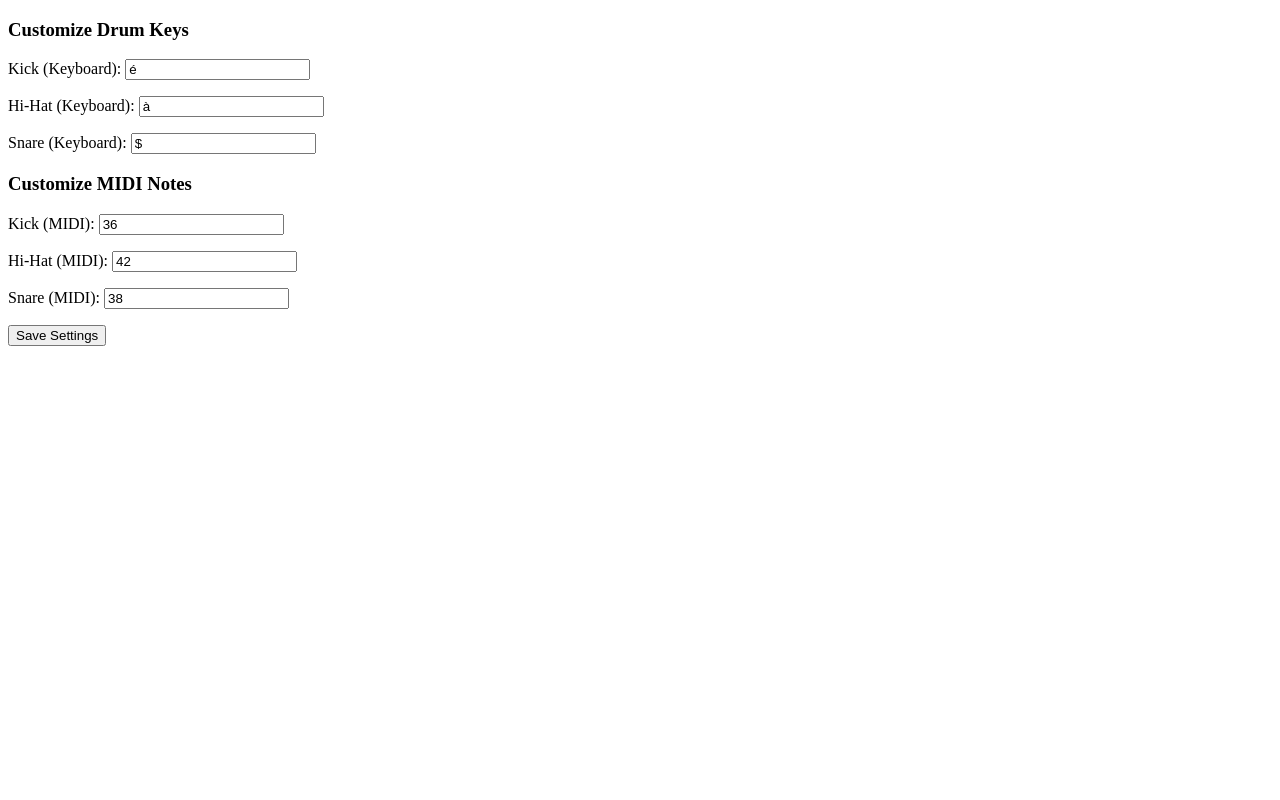
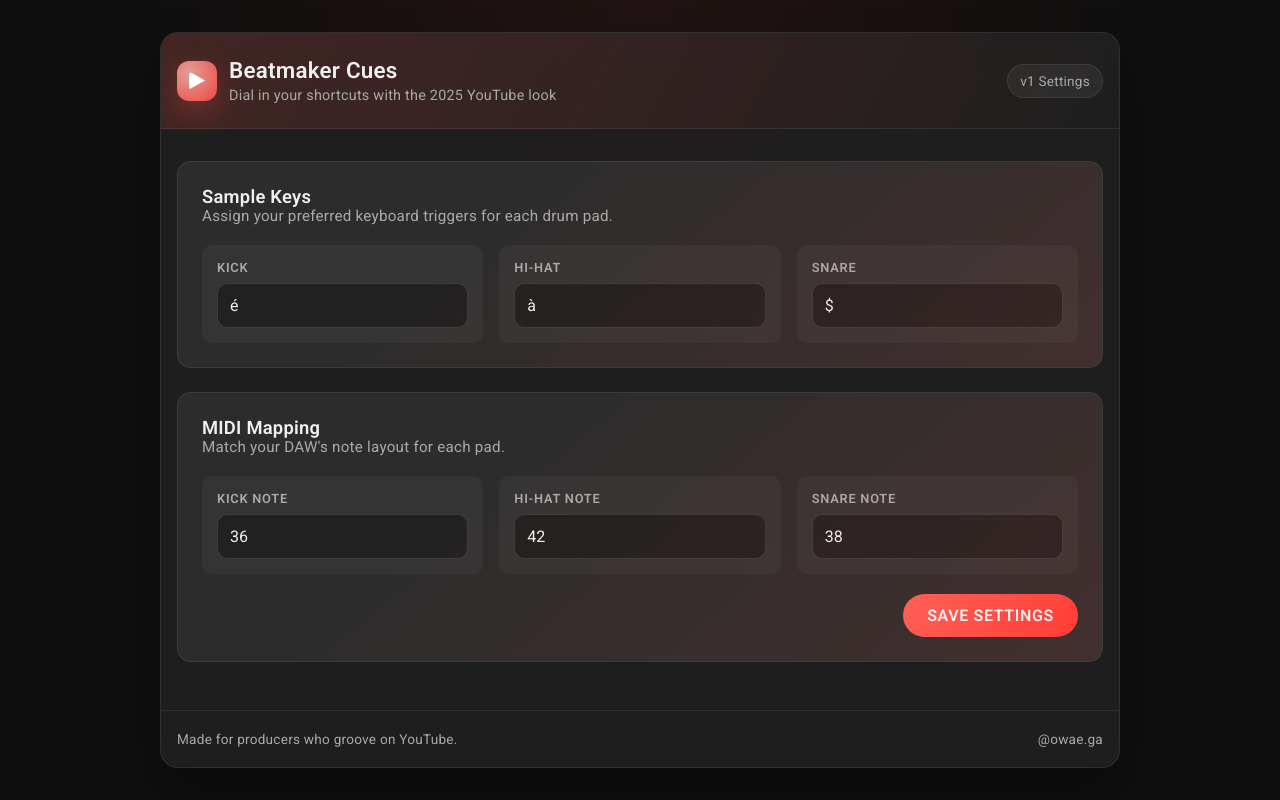
Before and after one commit to jrucho/YTbeatmakercues, a browser extension: page options.html in a window 1280 px wide. Drawn offline with Linux system fonts and the light colour scheme.

Commit message:
Refresh extension UI to match 2025 YouTube aesthetic

```diff
--- a/options.html
+++ b/options.html
@@ -1,26 +1,87 @@
 <!DOCTYPE html>
-<html>
+<html lang="en">
 <head>
-  <title>Drum Settings</title>
+  <meta charset="UTF-8" />
+  <meta name="viewport" content="width=device-width, initial-scale=1.0" />
+  <title>Beatmaker Cues · Settings</title>
+  <link rel="preconnect" href="https://fonts.googleapis.com" />
+  <link rel="preconnect" href="https://fonts.gstatic.com" crossorigin />
+  <link href="https://fonts.googleapis.com/css2?family=Roboto:wght@400;500;600;700&display=swap" rel="stylesheet" />
+  <link rel="stylesheet" href="ui.css" />
   <script src="options.js" defer></script>
 </head>
-<body>
-  <h3>Customize Drum Keys</h3>
-  <p><label for="kickKey">Kick (Keyboard):</label>
-     <input id="kickKey" name="kickKey" type="text" maxlength="1" /></p>
-  <p><label for="hihatKey">Hi-Hat (Keyboard):</label>
-     <input id="hihatKey" name="hihatKey" type="text" maxlength="1" /></p>
-  <p><label for="snareKey">Snare (Keyboard):</label>
-     <input id="snareKey" name="snareKey" type="text" maxlength="1" /></p>
+<body class="yt-ui">
+  <div class="yt-shell">
+    <header class="yt-header">
+      <div class="yt-brand">
+        <div class="yt-logo" aria-hidden="true"></div>
+        <div class="yt-title">
+          <h1>Beatmaker Cues</h1>
+          <span>Dial in your shortcuts with the 2025 YouTube look</span>
+        </div>
+      </div>
+      <div class="yt-header-actions">
+        <span class="yt-chip">v1 Settings</span>
+      </div>
+    </header>
 
-  <h3>Customize MIDI Notes</h3>
-  <p><label for="kickNote">Kick (MIDI):</label>
-     <input id="kickNote" name="kickNote" type="number" /></p>
-  <p><label for="hihatNote">Hi-Hat (MIDI):</label>
-     <input id="hihatNote" name="hihatNote" type="number" /></p>
-  <p><label for="snareNote">Snare (MIDI):</label>
-     <input id="snareNote" name="snareNote" type="number" /></p>
+    <main class="yt-body">
+      <section class="yt-section" aria-labelledby="keys-heading">
+        <header>
+          <div>
+            <h2 id="keys-heading">Sample Keys</h2>
+            <p>Assign your preferred keyboard triggers for each drum pad.</p>
+          </div>
+        </header>
+        <div class="yt-form-grid">
+          <div class="yt-input">
+            <label for="kickKey">Kick</label>
+            <input id="kickKey" name="kickKey" type="text" maxlength="1" autocomplete="off" />
+          </div>
+          <div class="yt-input">
+            <label for="hihatKey">Hi-Hat</label>
+            <input id="hihatKey" name="hihatKey" type="text" maxlength="1" autocomplete="off" />
+          </div>
+          <div class="yt-input">
+            <label for="snareKey">Snare</label>
+            <input id="snareKey" name="snareKey" type="text" maxlength="1" autocomplete="off" />
+          </div>
+        </div>
+      </section>
 
-  <button id="saveSettings">Save Settings</button>
+      <section class="yt-section" aria-labelledby="midi-heading">
+        <header>
+          <div>
+            <h2 id="midi-heading">MIDI Mapping</h2>
+            <p>Match your DAW's note layout for each pad.</p>
+          </div>
+        </header>
+        <div class="yt-form-grid">
+          <div class="yt-input">
+            <label for="kickNote">Kick Note</label>
+            <input id="kickNote" name="kickNote" type="number" min="0" max="127" inputmode="numeric" />
+          </div>
+          <div class="yt-input">
+            <label for="hihatNote">Hi-Hat Note</label>
+            <input id="hihatNote" name="hihatNote" type="number" min="0" max="127" inputmode="numeric" />
+          </div>
+          <div class="yt-input">
+            <label for="snareNote">Snare Note</label>
+            <input id="snareNote" name="snareNote" type="number" min="0" max="127" inputmode="numeric" />
+          </div>
+        </div>
+        <div class="yt-action">
+          <button id="saveSettings" class="yt-button" type="button">Save settings</button>
+        </div>
+      </section>
+    </main>
+
+    <footer class="yt-footer">
+      <span>Made for producers who groove on YouTube.</span>
+      <a href="https://instagram.com/owae.ga" target="_blank" rel="noopener noreferrer">@owae.ga</a>
+    </footer>
+  </div>
+
+  <div id="saveStatus" class="yt-toast" role="status" aria-live="polite"></div>
 </body>
 </html>
--- /dev/null
+++ b/ui.css
@@ -0,0 +1,373 @@
+:root {
+  color-scheme: dark;
+  --yt-background: #0f0f0f;
+  --yt-surface: rgba(33, 33, 33, 0.85);
+  --yt-surface-elevated: rgba(48, 48, 48, 0.85);
+  --yt-outline: rgba(255, 255, 255, 0.08);
+  --yt-text-primary: #f1f1f1;
+  --yt-text-secondary: #aaa;
+  --yt-accent: #ff4e45;
+  --yt-accent-soft: rgba(255, 78, 69, 0.2);
+  --yt-radius-lg: 18px;
+  --yt-radius-md: 14px;
+  --yt-radius-sm: 10px;
+  --yt-gap: 16px;
+  font-family: 'Roboto', 'Noto Sans', sans-serif;
+}
+
+* {
+  box-sizing: border-box;
+}
+
+html,
+body {
+  height: 100%;
+}
+
+body.yt-ui {
+  margin: 0;
+  background: radial-gradient(circle at top, rgba(255, 78, 69, 0.08), transparent 50%),
+              var(--yt-background);
+  color: var(--yt-text-primary);
+  font-family: 'Roboto', 'Noto Sans', sans-serif;
+  letter-spacing: 0.015em;
+  -webkit-font-smoothing: antialiased;
+  display: flex;
+  justify-content: center;
+  padding: 32px 16px;
+}
+
+.yt-shell {
+  width: min(960px, 100%);
+  background: var(--yt-surface);
+  border-radius: var(--yt-radius-lg);
+  border: 1px solid var(--yt-outline);
+  backdrop-filter: blur(18px);
+  box-shadow: 0 24px 48px rgba(0, 0, 0, 0.35);
+  overflow: hidden;
+  display: flex;
+  flex-direction: column;
+  min-height: 80vh;
+}
+
+.yt-header {
+  display: flex;
+  align-items: center;
+  justify-content: space-between;
+  padding: 24px var(--yt-gap);
+  border-bottom: 1px solid var(--yt-outline);
+  background: linear-gradient(120deg, rgba(255, 78, 69, 0.16), transparent);
+}
+
+.yt-brand {
+  display: flex;
+  align-items: center;
+  gap: 12px;
+}
+
+.yt-logo {
+  width: 40px;
+  height: 40px;
+  border-radius: 12px;
+  background: radial-gradient(circle at 30% 30%, rgba(255, 180, 175, 0.85), rgba(255, 78, 69, 0.9));
+  position: relative;
+  box-shadow: 0 10px 30px rgba(255, 78, 69, 0.32);
+}
+
+.yt-logo::before {
+  content: '';
+  position: absolute;
+  inset: 11px 12px;
+  background: white;
+  clip-path: polygon(0% 0%, 100% 50%, 0% 100%);
+  border-radius: 4px;
+}
+
+.yt-title {
+  display: flex;
+  flex-direction: column;
+  gap: 4px;
+}
+
+.yt-title h1 {
+  font-size: 1.4rem;
+  margin: 0;
+  font-weight: 600;
+}
+
+.yt-title span {
+  font-size: 0.9rem;
+  color: var(--yt-text-secondary);
+}
+
+.yt-header-actions {
+  display: flex;
+  align-items: center;
+  gap: 12px;
+}
+
+.yt-chip {
+  padding: 8px 12px;
+  background: rgba(255, 255, 255, 0.06);
+  border-radius: 999px;
+  color: var(--yt-text-secondary);
+  font-size: 0.85rem;
+  border: 1px solid var(--yt-outline);
+}
+
+.yt-body {
+  display: grid;
+  gap: 24px;
+  padding: 32px var(--yt-gap);
+}
+
+.yt-section {
+  background: var(--yt-surface-elevated);
+  border-radius: var(--yt-radius-md);
+  border: 1px solid var(--yt-outline);
+  padding: 24px;
+  display: grid;
+  gap: 20px;
+  position: relative;
+  overflow: hidden;
+}
+
+.yt-section::after {
+  content: '';
+  position: absolute;
+  inset: 0;
+  background: linear-gradient(140deg, transparent 30%, rgba(255, 78, 69, 0.1));
+  pointer-events: none;
+}
+
+.yt-section header {
+  display: flex;
+  justify-content: space-between;
+  align-items: center;
+}
+
+.yt-section h2 {
+  margin: 0;
+  font-size: 1.15rem;
+  font-weight: 600;
+}
+
+.yt-section-title {
+  margin: 0;
+  font-size: 1.1rem;
+  font-weight: 600;
+}
+
+.yt-section p {
+  margin: 0;
+  color: var(--yt-text-secondary);
+  font-size: 0.95rem;
+}
+
+.yt-form-grid {
+  display: grid;
+  gap: 16px;
+  grid-template-columns: repeat(auto-fit, minmax(220px, 1fr));
+}
+
+.yt-input {
+  display: flex;
+  flex-direction: column;
+  gap: 8px;
+  padding: 14px;
+  border-radius: var(--yt-radius-sm);
+  background: rgba(255, 255, 255, 0.04);
+  border: 1px solid transparent;
+  transition: border 0.2s ease, transform 0.2s ease;
+}
+
+.yt-input:hover {
+  border-color: rgba(255, 255, 255, 0.16);
+  transform: translateY(-2px);
+}
+
+.yt-input label {
+  font-size: 0.8rem;
+  font-weight: 600;
+  text-transform: uppercase;
+  letter-spacing: 0.06em;
+  color: var(--yt-text-secondary);
+}
+
+.yt-input input {
+  font: inherit;
+  padding: 12px;
+  border-radius: 10px;
+  border: 1px solid rgba(255, 255, 255, 0.12);
+  background: rgba(0, 0, 0, 0.35);
+  color: var(--yt-text-primary);
+  outline: none;
+  transition: border 0.2s ease, box-shadow 0.2s ease;
+}
+
+.yt-input input:focus {
+  border-color: var(--yt-accent);
+  box-shadow: 0 0 0 3px var(--yt-accent-soft);
+}
+
+.yt-action {
+  display: flex;
+  justify-content: flex-end;
+}
+
+button.yt-button {
+  font: inherit;
+  padding: 12px 24px;
+  border-radius: 999px;
+  border: none;
+  background: linear-gradient(130deg, #ff6259, #ff3c33);
+  color: #fff;
+  font-weight: 600;
+  letter-spacing: 0.04em;
+  text-transform: uppercase;
+  cursor: pointer;
+  transition: transform 0.2s ease, box-shadow 0.2s ease;
+}
+
+button.yt-button:hover {
+  transform: translateY(-1px);
+  box-shadow: 0 10px 24px rgba(255, 78, 69, 0.32);
+}
+
+button.yt-button:active {
+  transform: translateY(0);
+  box-shadow: none;
+}
+
+.yt-footer {
+  margin-top: auto;
+  padding: 20px var(--yt-gap);
+  border-top: 1px solid var(--yt-outline);
+  color: var(--yt-text-secondary);
+  font-size: 0.85rem;
+  display: flex;
+  justify-content: space-between;
+  align-items: center;
+}
+
+.yt-footer a {
+  color: inherit;
+  text-decoration: none;
+}
+
+.yt-footer a:hover {
+  color: #fff;
+}
+
+.yt-toast {
+  position: fixed;
+  inset-inline-end: 24px;
+  inset-block-end: 24px;
+  padding: 14px 20px;
+  border-radius: 14px;
+  background: rgba(33, 33, 33, 0.92);
+  border: 1px solid rgba(255, 255, 255, 0.08);
+  color: var(--yt-text-primary);
+  opacity: 0;
+  transform: translateY(12px);
+  pointer-events: none;
+  transition: opacity 0.25s ease, transform 0.25s ease;
+  max-width: min(320px, 90vw);
+  box-shadow: 0 14px 32px rgba(0, 0, 0, 0.4);
+}
+
+.yt-toast.visible {
+  opacity: 1;
+  transform: translateY(0);
+}
+
+.yt-toast::before {
+  content: '';
+  display: inline-block;
+  width: 8px;
+  height: 8px;
+  border-radius: 50%;
+  background: var(--yt-accent);
+  margin-inline-end: 10px;
+  box-shadow: 0 0 12px var(--yt-accent);
+}
+
+@media (max-width: 720px) {
+  body.yt-ui {
+    padding: 16px 12px;
+  }
+
+  .yt-shell {
+    min-height: 0;
+  }
+
+  .yt-header,
+  .yt-body,
+  .yt-footer {
+    padding-inline: 20px;
+  }
+
+  .yt-body {
+    padding-block: 24px;
+  }
+}
+
+/* Popup specific adjustments */
+
+body.yt-popup {
+  width: 320px;
+  min-height: 220px;
+  padding: 0;
+}
+
+body.yt-popup .yt-shell {
+  min-height: unset;
+  width: 100%;
+}
+
+body.yt-popup .yt-body {
+  padding: 24px;
+}
+
+body.yt-popup .yt-section {
+  padding: 0;
+  background: transparent;
+  border: none;
+  box-shadow: none;
+}
+
+body.yt-popup .yt-section::after {
+  display: none;
+}
+
+body.yt-popup .yt-social {
+  display: grid;
+  gap: 18px;
+}
+
+body.yt-popup .yt-social a {
+  color: var(--yt-text-primary);
+  text-decoration: none;
+  display: inline-flex;
+  align-items: center;
+  gap: 10px;
+  font-weight: 500;
+}
+
+body.yt-popup .yt-social a::before {
+  content: '';
+  width: 32px;
+  height: 32px;
+  border-radius: 10px;
+  background: radial-gradient(circle at 30% 30%, rgba(255, 180, 175, 0.9), rgba(255, 78, 69, 0.95));
+  box-shadow: 0 8px 22px rgba(255, 78, 69, 0.36);
+}
+
+body.yt-popup .yt-social small {
+  color: var(--yt-text-secondary);
+  font-size: 0.85rem;
+}
+
+body.yt-popup .yt-footer {
+  padding: 16px 24px;
+}
```
Also changed, not shown: options.js (+20 -6 lines), popup.html (+39 -5 lines).
